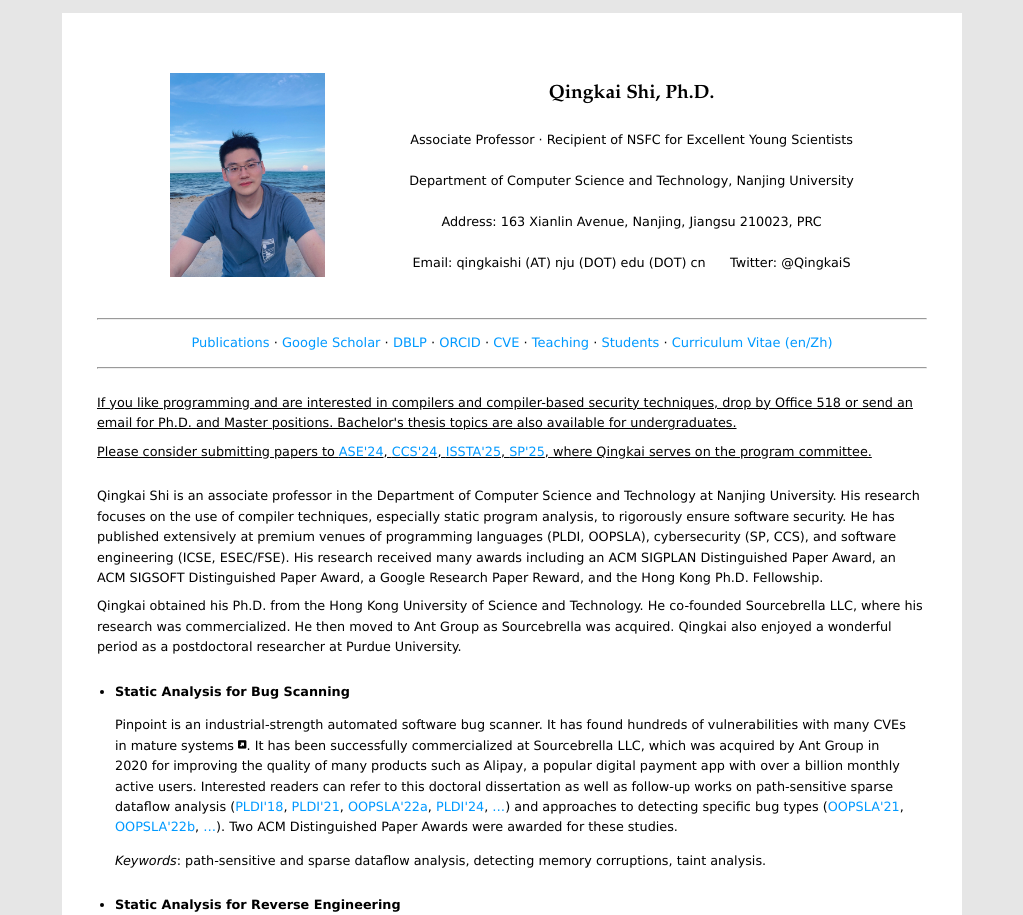
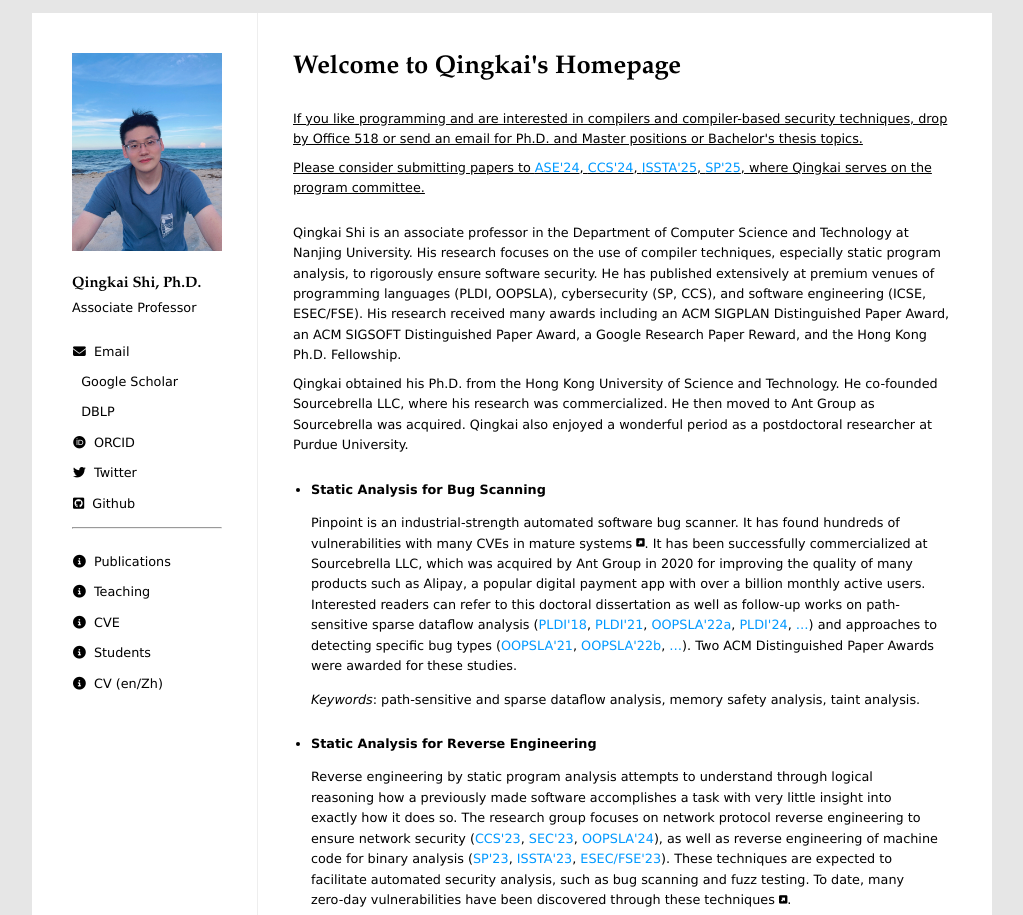
Before and after one commit to qingkaishi/qingkaishi.github.io, a plain HTML site: page index.html in a window 1280 px wide. Shown: the top 915 px of the page, without its empty margins (128-1151 px from the left). Drawn offline with Linux system fonts and the light colour scheme; some icons are missing.

Commit message:
auto update

```diff
--- a/auto.js
+++ b/auto.js
@@ -23,19 +23,24 @@ var browser = {
 
 function complete_load() {
     if (browser.versions.mobile) {
-        let info = document.getElementById('info');
-        if (info) {
-            info.style.clear = 'both';
-        }
-
         let container = document.getElementById('container');
         if (container) {
             container.style.width = '100%';
         }
 
-        let pho = document.getElementById('photo');
-        if (pho) {
-            pho.style.display = 'none';
+        let footer_container = document.getElementById('footer-container');
+        if (container) {
+            footer_container.style.width = '100%';
+        }
+
+        let sidebar = document.getElementById('sidebar');
+        if (sidebar) {
+            sidebar.style.display = 'none';
+        }
+
+        let navigation = document.getElementById('navigation');
+        if (navigation) {
+            navigation.style.display = 'block';
         }
 
         let ols = document.getElementsByTagName('ol');
@@ -73,6 +78,16 @@ function complete_load() {
             tracker_link.href = '/#'
             tracker_image.src = '//clustrmaps.com/map_v2.png?cl=ffffff&w=a&t=n&d=TfFbkfpRwyjBdzsoAodWHlNZG-oAoqBq4U7gUWWVWkQ&co=2d78ad&ct=ffffff'
         }
+    }
+
+    let main_div = document.getElementById('main')
+    let sidebar_div = document.getElementById('sidebar')
+    let main_div_height = main_div.clientHeight
+    let sidebar_div_height = sidebar_div.clientHeight
+    if (main_div_height > sidebar_div_height) {
+        sidebar_div.style.height = ""+main_div_height+"px"
+    } else {
+        main_div.style.height = ""+sidebar_div_height+"px"
     }
 }
 
--- a/index.html
+++ b/index.html
@@ -10,44 +10,44 @@
 <link href="fontawesome/css/fontawesome.css" rel="stylesheet">
 <link href="fontawesome/css/brands.css" rel="stylesheet">
 <link href="fontawesome/css/solid.css" rel="stylesheet">
+<link rel="stylesheet" href="https://cdn.jsdelivr.net/gh/jpswalsh/academicons@1/css/academicons.min.css">
 
 <link href="style.css" rel="stylesheet">
 <script src="auto.js"></script>
 </head>
 <body>
-  <div id="container">
-    <div id="main">
+  <div id="container">    <div id="sidebar">
+        <img src="images/sqk2.jpg" alt="" title="Miami Beach, FL 2023" width="150">
+        <h3 style='margin:15px 0 2px 0'>Qingkai Shi, Ph.D.</h3>
+        Associate Professor<br>
+        <ul class="author-urls">
+        <li><i class="fa-solid fa-envelope"></i>&nbsp;<a href="mailto:qingkaishi AT nju DOT edu DOT cn"> Email</a></li>
+        <li><i class="ai ai-google-scholar-square"></i>&nbsp;<a href="https://scholar.google.com/citations?user=EmSYY1EAAAAJ&hl=en"> Google Scholar</a></li>
+        <li><i class="ai ai-dblp"></i>&nbsp;<a href="https://dblp.org/pid/145/3943.html"> DBLP</a></li>
+        <li><i class="fa-brands fa-orcid"></i>&nbsp;<a href="https://orcid.org/0000-0002-8297-8998"> ORCID</a></li>
+        <li><i class="fa-brands fa-twitter"></i>&nbsp;<a href="https://twitter.com/QingkaiS"> Twitter</a></li>
+        <li><i class="fa-brands fa-square-github"></i>&nbsp;<a href="https://github.com/qingkaishi"> Github</a></li>
+        </ul>
+        <hr/>
+        <ul class="author-urls">
+            <li><i class="fa-solid fa-circle-info"></i>&nbsp;<a href="/Publications.html"> Publications</a></li>
+            <li><i class="fa-solid fa-circle-info"></i>&nbsp;<a href="/Teaching.html"> Teaching</a></li>
+            <li><i class="fa-solid fa-circle-info"></i>&nbsp;<a href="/CVE.html"> CVE</a></li>
+            <li><i class="fa-solid fa-circle-info"></i>&nbsp;<a href="/Students.html"> Students</a></li>
+            <li><i class="fa-solid fa-circle-info"></i>&nbsp;<a href="/public_pdfs/CV.pdf"> CV (en/</a><a href="/public_pdfs/CV_Zh.pdf">Zh)</a></li>
+        </ul>
+    </div><div id="main">
 
-
+    <h1 style='margin:0 0 10px 0'>Welcome to Qingkai's Homepage</h1>
     <div id="content">
-<div id="content" style="text-align: center; margin:0 0 1.5rem 0">
-	<div id="photo"
-	style="display: inline-block; vertical-align: middle; margin:5px 40px 0 40px"><img
-	src="images/sqk2.jpg" alt="" title="Miami Beach, FL 2023" width="155" /></div>
-
-	<div id="info"
-	style="display: inline-block; vertical-align: middle; margin:0 40px 0 40px">
-		<h2 id="name" style="margin:0">Qingkai Shi, Ph.D.</h2>
-		<br />
-	Associate Professor · Recipient of NSFC for Excellent Young Scientists<br />
-	<br />
-	Department of Computer Science and Technology, Nanjing University<br />
-	<br />
-	Address: 163 Xianlin Avenue, Nanjing, Jiangsu 210023, PRC<br />
-	<br />
-	Email: qingkaishi (AT) nju (DOT) edu (DOT) cn      Twitter: @QingkaiS</div>
-</div>
-
-<div id="navigation" style="clear:both; margin:0 0 1.5rem 0">
+<div id="navigation" style="clear:both; margin:0 0 1.5rem 0; display: none">
 	<hr />
 
 	<center>
-		<p style="font-size:small;"><a href="/Publications.html">Publications</a> · <a
+		<p style="font-size:small;"><a href="/Publications.html">Publications</a> | <a
 		href="https://scholar.google.com/citations?user=EmSYY1EAAAAJ&amp;hl=en">Google
-		Scholar</a> · <a href="https://dblp.org/pid/145/3943.html">DBLP</a> · <a
-		href="https://orcid.org/0000-0002-8297-8998">ORCID</a> · <a
-		href="/CVE.html">CVE</a> · <a href="/Teaching.html">Teaching</a> · <a
-		href="/Students.html">Students</a> · <a href="/public_pdfs/CV.pdf">Curriculum Vitae
+		Scholar</a> | <a href="/CVE.html">CVE</a> | <a href="/Teaching.html">Teaching</a> | <a
+		href="/Students.html">Students</a> | <a href="/public_pdfs/CV.pdf">Curriculum Vitae
 		(en/</a><a href="/public_pdfs/CV_Zh.pdf">Zh)</a></p>
 	</center>
 
@@ -56,8 +56,8 @@
 
 <div id="ad" style="margin: 0 0 .5rem 0"><u>If you like programming and are
 interested in compilers and compiler-based security techniques, drop by Office
-518 or send an email for Ph.D. and Master positions. Bachelor's thesis topics
-are also available for undergraduates.</u></div>
+518 or send an email for Ph.D. and Master positions or Bachelor's thesis
+topics.</u></div>
 
 <div id="ad" style="margin: 0 0 1.5rem 0"><u>Please consider submitting papers
 to <a href="https://conf.researchr.org/home/ase-2024">ASE'24</a>, <a
@@ -118,8 +118,8 @@ postdoctoral researcher at Purdue University.</div>
 		onclick="show_list('sp2'); return false;">…</a>). Two ACM Distinguished Paper
 		Awards were awarded for these studies.</p>
 
-		<p><i>Keywords</i>: path-sensitive and sparse dataflow analysis, detecting
-		memory corruptions, taint analysis.</p>
+		<p><i>Keywords</i>: path-sensitive and sparse dataflow analysis, memory safety
+		analysis, taint analysis.</p>
 		 <!--<div class='red_label tag'>  path-sensitive and sparse dataflow analysis  </div>
 <div class='gray_label tag'>  memory corruptions  </div>
 <div class='blue_label tag'>  taint issues  </div>--></li>
@@ -182,9 +182,10 @@ postdoctoral researcher at Purdue University.</div>
 </ul>
 
 <!-- by Texy2! -->      </div>
-    </div>
+    </div></div>
+    <div id="footer-container">
         <div id="footer">
-             Copyright 2024 Qingkai Shi. Last modified: 2024.05. <br>
+             Copyright 2024 Qingkai Shi. Last modified: 2024.06. <br>
 			 <div id="edit">
              <a href="./?edit=Introduction">Edit page</a> |
              <a href="./cv.php" target="_blank">Edit resume</a> |
@@ -200,6 +201,6 @@ postdoctoral researcher at Purdue University.</div>
 			 <img src='images/QR.jpg' height=90px id='weixin-img'/>
         </div>
 		<style onload="complete_load()"></style>
-  </div>
+    </div>
 </body>
 </html>
--- a/style.css
+++ b/style.css
@@ -1,5 +1,6 @@
 body{margin:0;padding:0;font:.8em/1.6 Verdana, Arial, sans-serif;text-align:center;background-color:#e6e6e6}
-#container{margin:1em auto;text-align:left;width:900px;background-color:white}
+#container{margin:1em auto 0 auto;text-align:left;width:960px;background-color:white;display: flex}
+#footer-container{margin:0 auto 1em auto;text-align:left;width:960px;background-color:white;display: flex}
 
 a{color:#09f;text-decoration:none}
 a:hover{color:#059;text-decoration:none}
@@ -8,19 +9,18 @@ a.new:hover{color:#900}
 
 #clear{display:block;clear:both}
 
-#main{clear:both;padding:35px;}
-#sidebar{float:right;width:189px;padding:0 20px 20px 0}
-#content{padding-bottom:10px;padding-top:10px}
-#footer{clear:both;text-align:center;font-size:.8em;padding:20px 0;border-top:1px solid #eee}
+#main{clear:both;padding:35px 35px 35px 35px;}
+#sidebar{background: white; height: 900px;padding: 40px 35px 30px 40px;border-right:1px solid #eee}
+#content{padding-bottom:10px;padding-top:10px;}
+#footer{background: white; width:1000px;text-align:center;font-size:.8em;padding:20px 0;border-top:1px solid #eee}
 
 p#title, h1, h2, h3, h4, h5, h6{font-family:"Palatino Linotype", "Book Antiqua", Palatino, FreeSerif, serif}
 p#title{font-size:30px;margin-top:.5em;font-weight:bold}
 p#title a, p#title a:hover{color:#09f;text-decoration:none}
 
-#sidebar ul.sidebar-list, #sidebar .sidebar-list li{margin:0;padding:0;list-style:none}
-#sidebar ul.sidebar-list{margin-left:10px}
-#sidebar .sidebar-list li{margin:.5em 0;font-size:.92em}
-#sidebar .modified em{font-size:.95em}
+#sidebar ul.author-urls{list-style:none !important;padding: 0 0 0 1px;}
+#sidebar li{padding: 10px 0 0 0;}
+#sidebar a{color: black;}
 
 #toc{border-top:1px solid #eee;margin:20px 0 0;padding:20px 0 0;font-size:.95em}
 #toc h3{margin:0 0 0 10px;font-size:1.3em}
```
Also changed, not shown: CVE.html (+5 -4 lines), Compilers.html (+5 -4 lines), Courses.html (+5 -4 lines), Introduction_to_Software_Reverse_Engineering.html (+5 -4 lines), Publications.html (+5 -4 lines), Reverse_Engineering.html (+5 -4 lines), Students.html (+5 -4 lines), Teaching.html (+5 -4 lines).
